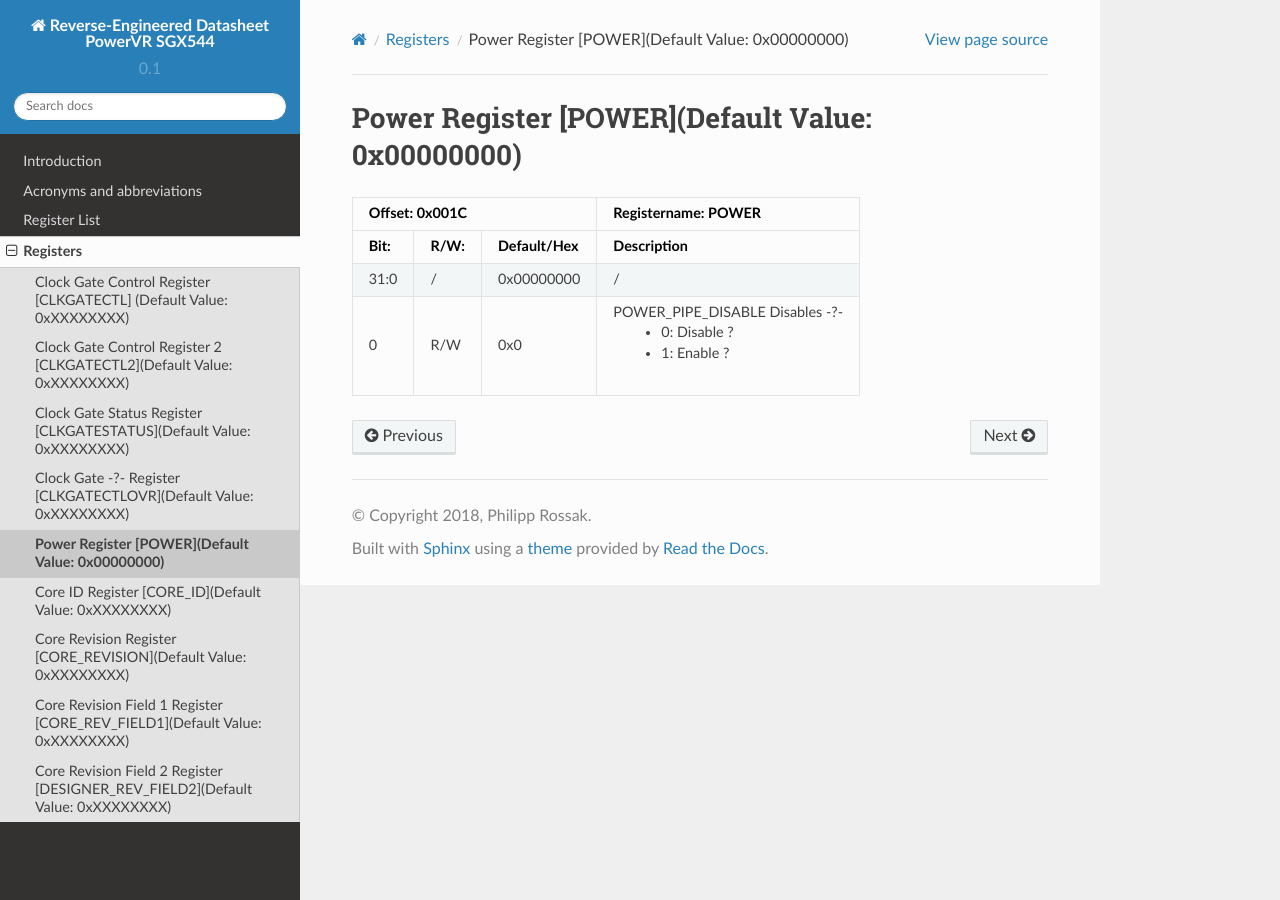
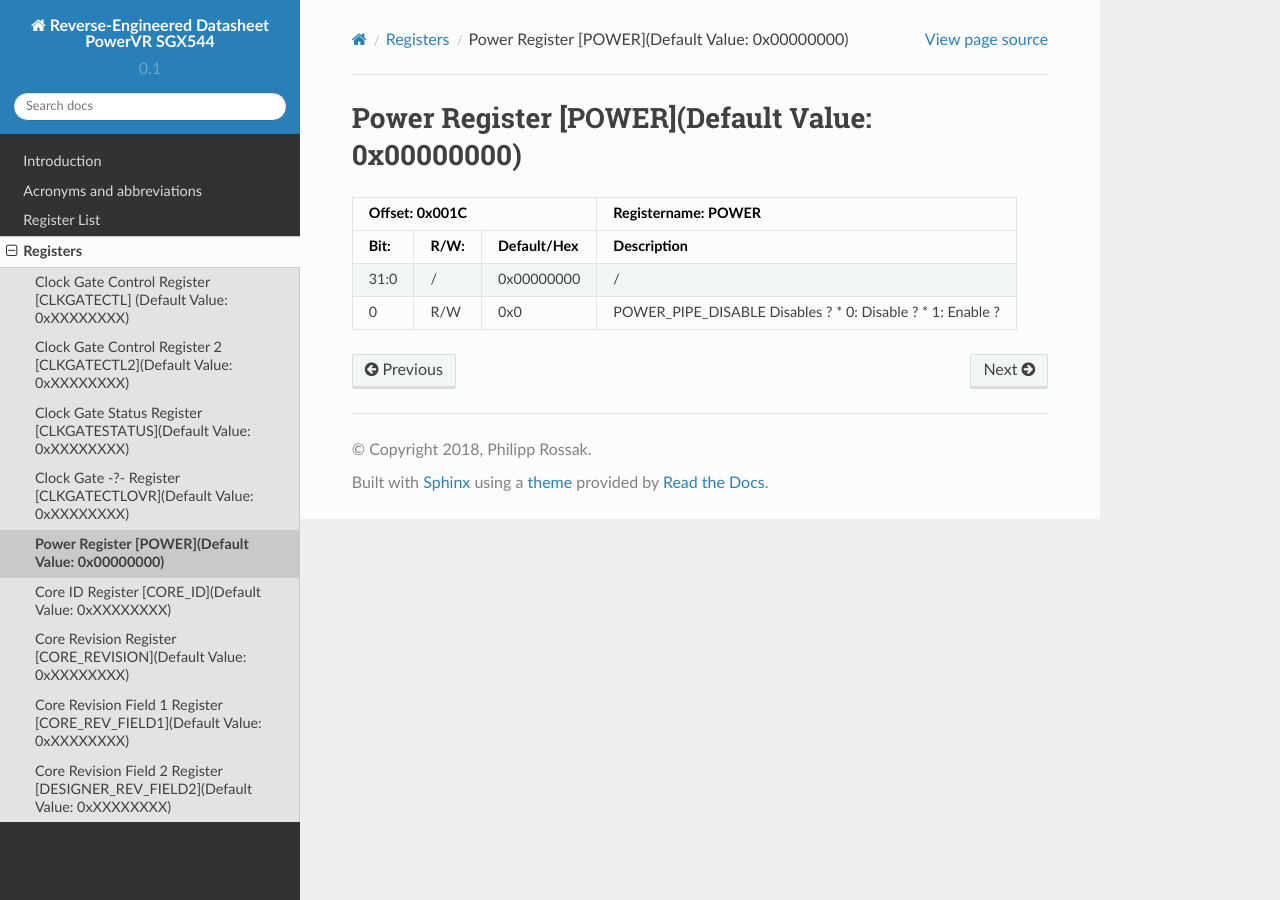
Before and after one commit to xuguizhou/PVRSGX_hwdoc, a Sphinx documentation site: the page built from SGX544/source/registers/power.rst, in a window 1280 px wide. Built offline with Sphinx 7.4.7 and the Read the Docs theme 2.0.0, drawn with Linux system fonts in a browser that asks for light colours; formulas are drawn with MathJax 3; pages that are not in the unit, such as notebooks, are missing from menus.

```diff
--- a/SGX544/source/conf.py
+++ b/SGX544/source/conf.py
@@ -53,7 +53,7 @@ source_suffix = '.rst'
 # source_encoding = 'utf-8-sig'
 
 # The master toctree document.
-master_doc = 'SGX544_hwdoc_top'
+master_doc = 'index'
 
 # General information about the project.
 project = u'Reverse-Engineered Datasheet PowerVR SGX544'
--- a/SGX544/source/registers/power.rst
+++ b/SGX544/source/registers/power.rst
@@ -9,7 +9,7 @@ Power Register [POWER](Default Value: 0x00000000)
 | 31:0   | /    | 0x00000000  | /                                                     |
 +--------+------+-------------+-------------------------------------------------------+
 | 0      | R/W  | 0x0         | POWER_PIPE_DISABLE                                    |
-|        |      |             | Disables -?-                                          |
-|        |      |             |  * 0: Disable ?                                       |
-|        |      |             |  * 1: Enable ?                                        |
+|        |      |             | Disables ?                                            |
+|        |      |             | * 0: Disable ?                                        |
+|        |      |             | * 1: Enable ?                                         |
 +--------+------+-------------+-------------------------------------------------------+
```
Also changed, not shown: SGX544/source/index.rst (renamed from SGX544/source/SGX544_hwdoc_top.rst).
